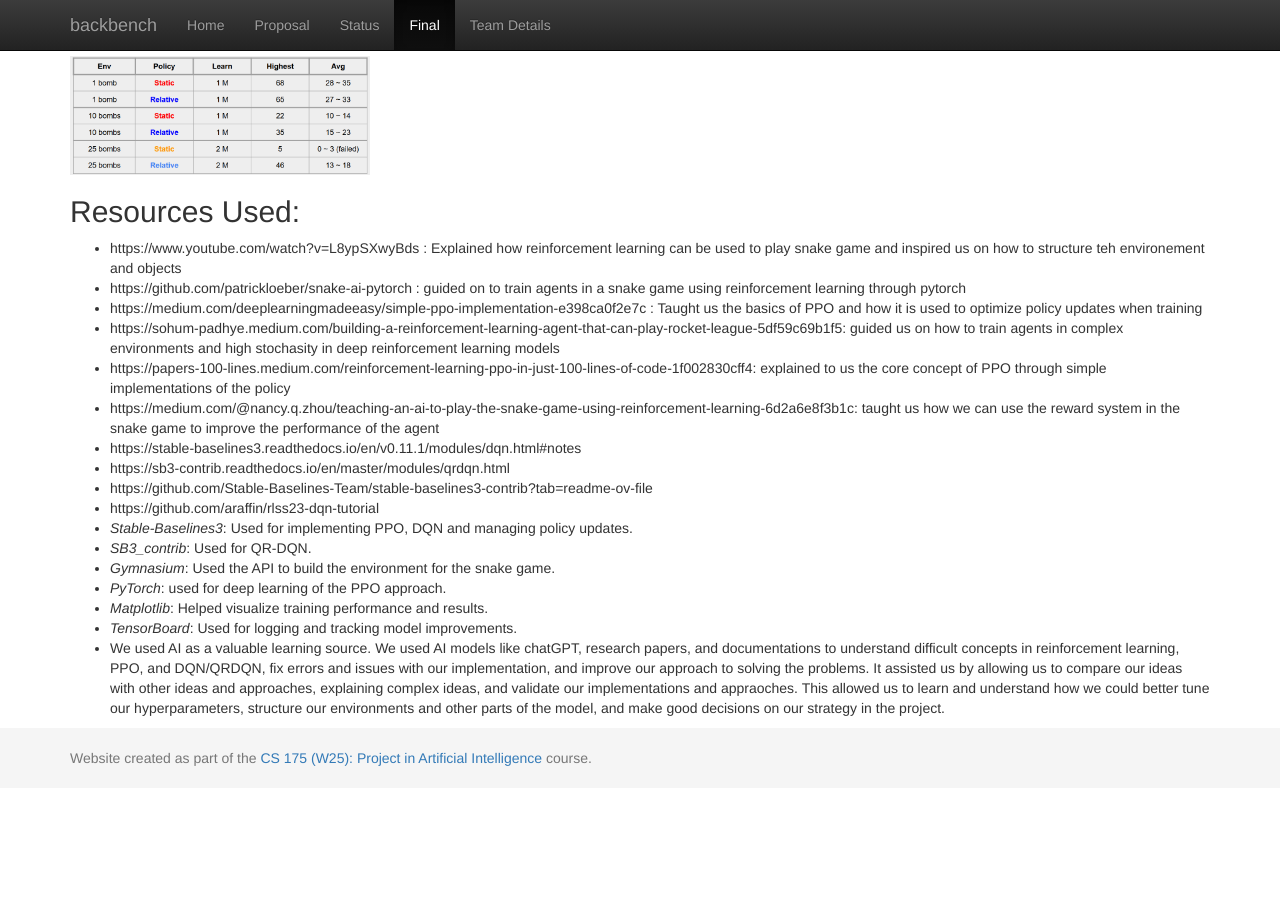
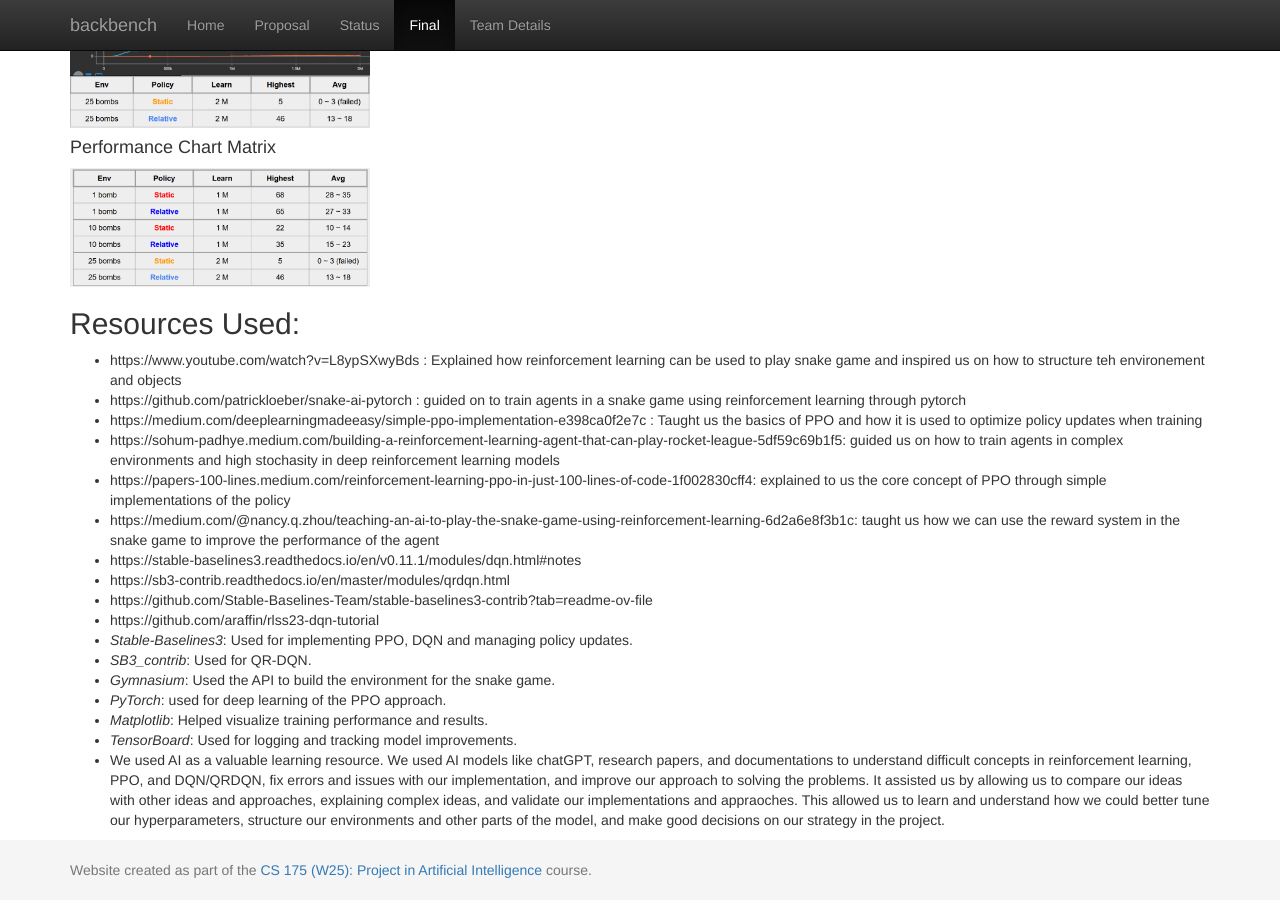
Before and after one commit to mcthoma1/backbench, a Jekyll site: the page built from docs/final.md, in a window 1280 px wide and 900 px high, scrolled down 3162 px. Built offline with Jekyll 4.4.1, drawn with Linux system fonts in a browser that asks for light colours; before the commit the page ends 3950 px from its top, so only the background shows below that; some of the changed text lies outside the part shown.

```diff
--- a/docs/final.md
+++ b/docs/final.md
@@ -120,4 +126,4 @@
 - *PyTorch*: used for deep learning of the PPO approach.
 - *Matplotlib*: Helped visualize training performance and results.
 - *TensorBoard*: Used for logging and tracking model improvements.
-- We used AI as a valuable learning source. We used AI models like chatGPT, research papers, and documentations to understand difficult concepts in reinforcement learning, PPO, and DQN/QRDQN, fix errors and issues with our implementation, and improve our approach to solving the problems. It assisted us by allowing us to compare our ideas with other ideas and approaches, explaining complex ideas, and validate our implementations and appraoches. This allowed us to learn and understand how we could better tune our hyperparameters, structure our environments and other parts of the model, and make good decisions on our strategy in the project.
+- We used AI as a valuable learning resource. We used AI models like chatGPT, research papers, and documentations to understand difficult concepts in reinforcement learning, PPO, and DQN/QRDQN, fix errors and issues with our implementation, and improve our approach to solving the problems. It assisted us by allowing us to compare our ideas with other ideas and approaches, explaining complex ideas, and validate our implementations and appraoches. This allowed us to learn and understand how we could better tune our hyperparameters, structure our environments and other parts of the model, and make good decisions on our strategy in the project.
```
Also changed, not shown: other parts of docs/final.md (+7 -1 lines).
